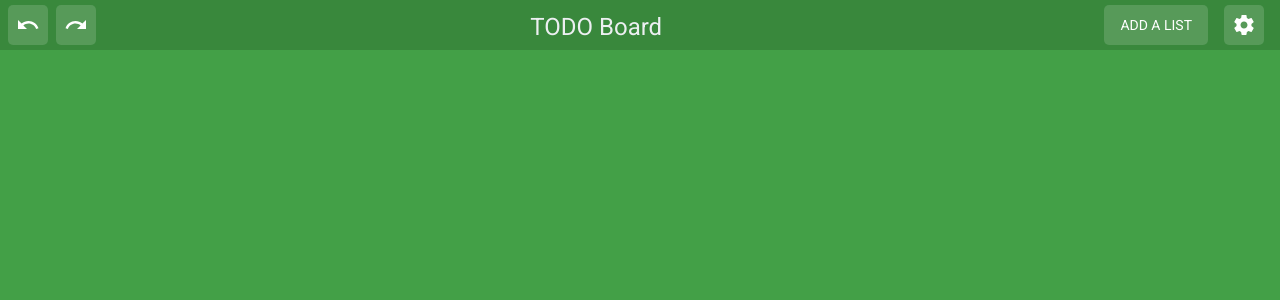
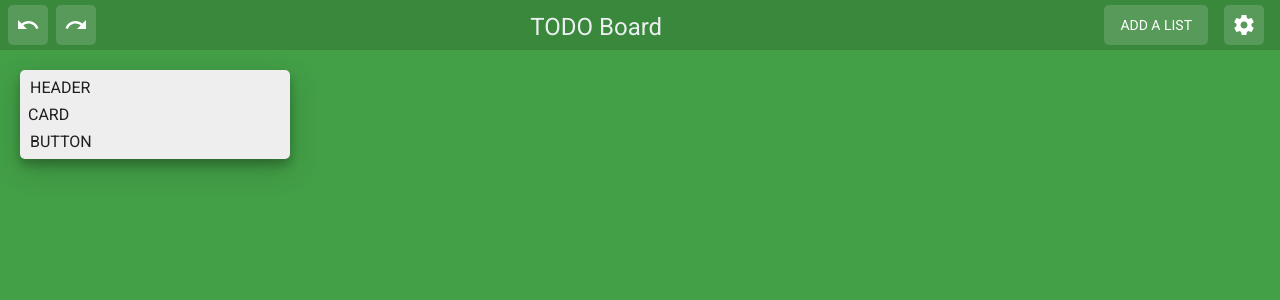
Before and after one commit to vladimirakulchik/react_todo_board, a React (Create React App) app: page / in a window 1280 px wide. Shown: the top 300 px of the page. Built offline with nearby package versions, Linux system fonts and the light colour scheme.

Commit message:
Created template of list

```diff
--- a/src/components/App.css
+++ b/src/components/App.css
@@ -26,37 +26,10 @@
   bottom: 0;
   left: 0;
   margin-bottom: 10px;
-  padding-bottom: 10px;
+  padding-top: 20px;
+  padding-bottom: 20px;
   overflow-x: auto;
   overflow-y: hidden;
   user-select: none;
   white-space: nowrap;
 }
-
-.scrollbar {
-}
-
-.scrollbar::-webkit-scrollbar {
-  height: 12px;
-  width: 12px;
-}
-
-.scrollbar::-webkit-scrollbar-button {
-  display: block;
-  height: 5px;
-  width: 5px;
-}
-
-.scrollbar::-webkit-scrollbar-track {
-  background: rgba(0, 0, 0, 0.3);
-  border-radius: 5px;
-}
-
-.scrollbar::-webkit-scrollbar-thumb {
-  background: rgba(255, 255, 255, 0.4);
-  border-radius: 5px;
-}
-
-.scrollbar::-webkit-scrollbar-corner {
-  background: transparent;
-}
--- a/src/components/App.jsx
+++ b/src/components/App.jsx
@@ -1,19 +1,21 @@
 import React from 'react';
 import MuiThemeProvider from 'material-ui/styles/MuiThemeProvider';
 import AppToolbar from './AppToolbar/AppToolbar';
+import ListCards from "./List/ListCards";
 import './App.css';
+import './Scrollbar.css'
 
 function App() {
     return (
         <MuiThemeProvider>
             <div className="app">
                 <div className="header">
-                    <AppToolbar/>
+                    <AppToolbar />
                 </div>
 
                 <div className="content">
                     <div className="board scrollbar">
-
+                        <ListCards />
                     </div>
                 </div>
             </div>
--- /dev/null
+++ b/src/components/List/ListCards.css
@@ -0,0 +1,45 @@
+.list:first-child {
+    margin-left: 20px !important;
+}
+
+.list {
+    width: 270px !important;
+    height: 100% !important;
+    margin: 0 10px !important;
+    display: inline-block !important;
+    vertical-align: top !important;
+    white-space: nowrap !important;
+}
+
+.list-content {
+    background-color: #EEEEEE !important;
+    border-radius: 5px !important;
+    display: flex !important;
+    flex-direction: column !important;
+    max-height: 100% !important;
+    position: relative !important;
+    white-space: normal !important;
+}
+
+.list-header {
+    flex: 0 0 auto;
+    padding: 8px 10px;
+    position: relative;
+    min-height: 18px;
+}
+
+.list-cards {
+    flex: 1 1 auto;
+    overflow-y: auto;
+    overflow-x: hidden;
+    margin: 0 4px;
+    padding: 0 4px;
+    min-height: 0;
+}
+
+.list-add-card-btn {
+    flex: 0 0 auto;
+    padding: 8px 10px;
+    position: relative;
+    min-height: 18px;
+}
--- /dev/null
+++ b/src/components/List/ListCards.jsx
@@ -0,0 +1,28 @@
+import React from 'react';
+import Paper from 'material-ui/Paper';
+import './ListCards.css';
+import '../Scrollbar.css';
+
+class ListCards extends React.Component {
+    render() {
+        return(
+            <div className="list">
+                <Paper className="list-content" zDepth={3}>
+                    <div className="list-header">
+                        HEADER
+                    </div>
+
+                    <div className="list-cards scrollbar">
+                        CARD
+                    </div>
+
+                    <div className="list-add-card-btn">
+                        BUTTON
+                    </div>
+                </Paper>
+            </div>
+        );
+    }
+}
+
+export default ListCards;
--- /dev/null
+++ b/src/components/Scrollbar.css
@@ -0,0 +1,37 @@
+.scrollbar {
+}
+
+.scrollbar::-webkit-scrollbar {
+    height: 12px;
+    width: 8px;
+}
+
+.scrollbar::-webkit-scrollbar-button {
+    display: block;
+    height: 5px;
+    width: 5px;
+}
+
+.scrollbar::-webkit-scrollbar-track:vertical {
+    background: rgba(0, 0, 0, 0.1);
+    border-radius: 5px;
+}
+
+.scrollbar::-webkit-scrollbar-track:horizontal {
+    background: rgba(0, 0, 0, 0.3);
+    border-radius: 5px;
+}
+
+.scrollbar::-webkit-scrollbar-thumb:vertical {
+    background: rgba(0, 0, 0, 0.15);
+    border-radius: 5px;
+}
+
+.scrollbar::-webkit-scrollbar-thumb:horizontal {
+    background: rgba(255, 255, 255, 0.6);
+    border-radius: 5px;
+}
+
+.scrollbar::-webkit-scrollbar-corner {
+    background: transparent;
+}
```
